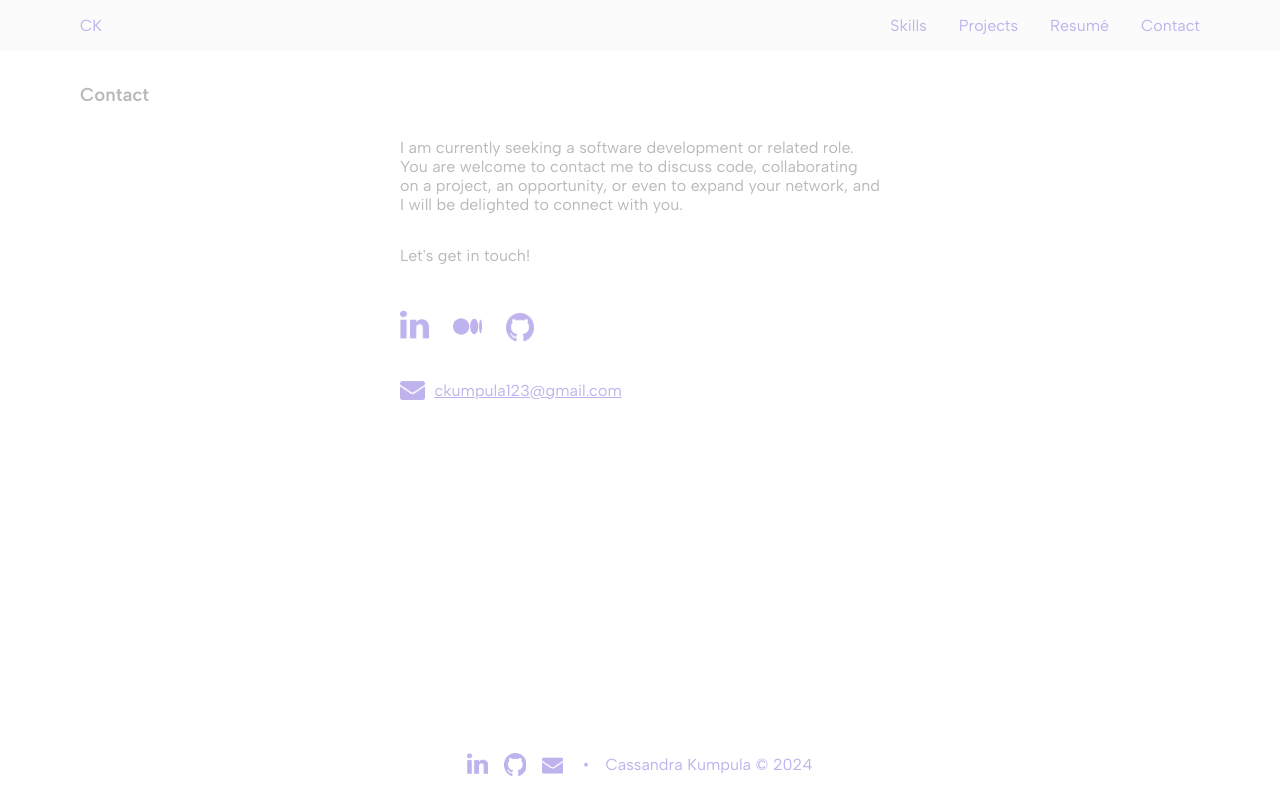
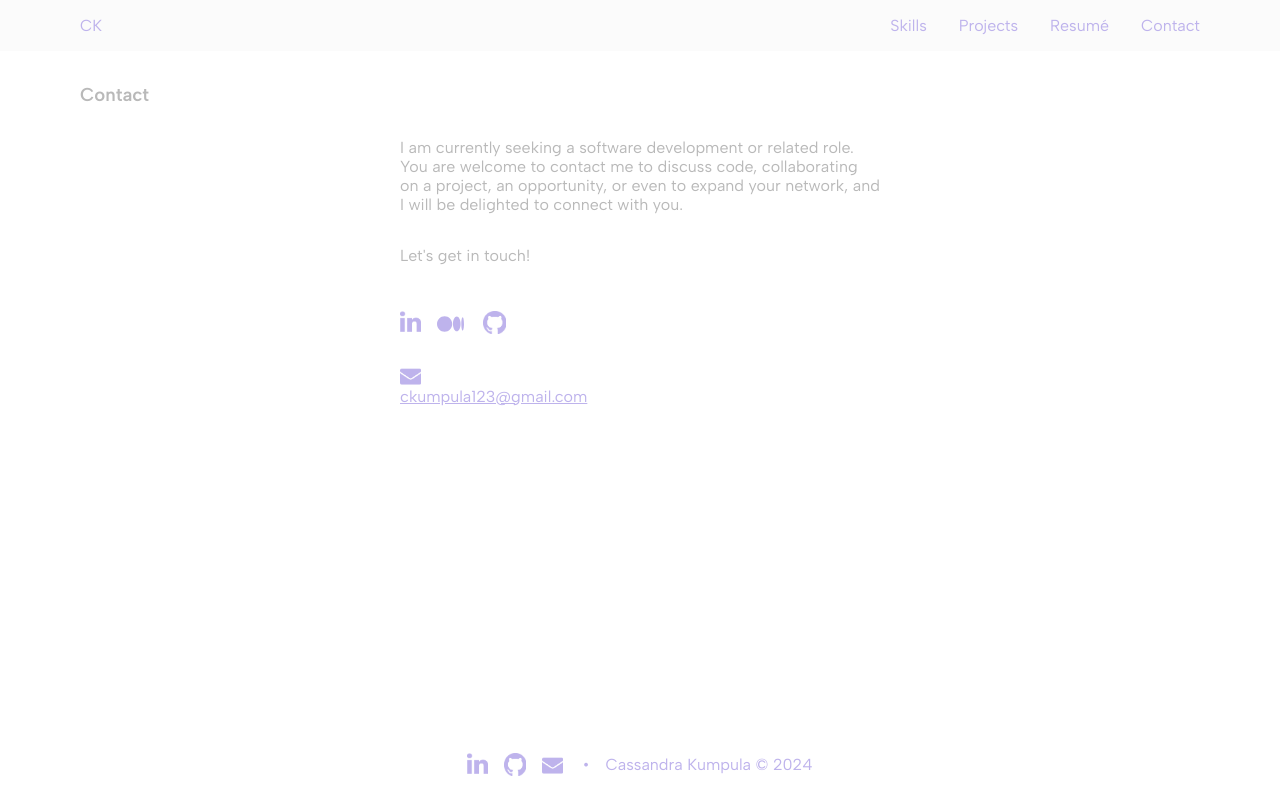
Before and after one commit to cassiek/portfolio, a React (Vite) app: page /contact in a window 1280 px wide. Built offline with nearby package versions, Linux system fonts and the light colour scheme; no server answers.

Commit message:
update socials-icons on ContactPage for hover/click animations

```diff
--- a/src/pages/ContactPage/ContactPage.jsx
+++ b/src/pages/ContactPage/ContactPage.jsx
@@ -21,12 +21,12 @@ function ContactPage() {
                     <div>
                         <p className="contact-page__CTA">Let's get in touch!</p>
                         <div className="socials-icons">
-                            <Link to="https://www.linkedin.com/in/cassie-k/"><img src={LinkedIn} className="socials-icons__icon--linkedin" alt="LinkedIn icon linking to LinkedIn profile"/></Link>
-                            <Link to="https://medium.com/@cassiekumpula/about"><img src={Medium} className="socials-icons__icon--medium" alt="Medium icon linking to Medium profile"/></Link>
-                            <Link to="https://github.com/cassiek"><img src={GitHub} className="socials-icons__icon--github" alt="GitHub icon linking to GitHub profile"/></Link>
+                            <Link to="https://www.linkedin.com/in/cassie-k/" className="socials-icons__linkedin"></Link>
+                            <Link to="https://medium.com/@cassiekumpula/about" className="socials-icons__medium"></Link>
+                            <Link to="https://github.com/cassiek" className="socials-icons__github"></Link>
                         </div>
                         <div className="email">
-                            <Link className="email__link" to="mailto:ckumpula123@gmail.com"><img className="email__icon" src={email}/>ckumpula123@gmail.com</Link>
+                            <Link className="email__icon" to="mailto:ckumpula123@gmail.com"></Link><Link className="email__link" to="mailto:ckumpula123@gmail.com">ckumpula123@gmail.com</Link>
                         </div>
                     </div>
                 </div>
--- a/src/pages/ContactPage/ContactPage.scss
+++ b/src/pages/ContactPage/ContactPage.scss
@@ -50,28 +50,70 @@
 
 .socials-icons {
     display: flex;
-    &__icon--linkedin {
-        width: 1.8rem;
-        margin-top: -0.2rem;
-        margin-right: 1.5rem;
+    &__linkedin {
+        background-image: url('../../assets/icons/linkedin.png');
+        width: 1.3rem;
+        height: 1.3rem;
+        display: block;
+        margin-right: 1rem;
+        margin-top: -0.12rem;
+        background-repeat: no-repeat;
+        background-size: cover;
+        &:hover {
+            background-image: url('../../assets/icons/linkedin-drkpurple.png');
+        }
+        &:active {
+            transform: translate(0, 0.2rem);
+        }
     }
-    &__icon--medium {
-        width: 1.8rem;
-        margin-top: 0.15rem;
-        margin-right: 1.5rem;
+    &__medium {
+        background-image: url('../../assets/icons/medium-brands-solid.svg');
+        width: 1.7rem;
+        height: 1.3rem;
+        display: block;
+        margin-right: 1.2rem;
+        background-repeat: no-repeat;
+        background-size: cover;
+        &:hover {
+            background-image: url('../../assets/icons/medium-brands-solid-drkpurple.svg');
+        }
+        &:active {
+            transform: translate(0, 0.2rem);
+        }
     }
-    &__icon--github {
-        width: 1.8rem;
+    &__github {
+        background-image: url('../../assets/icons/github.png');
+        width: 1.4rem;
+        height: 1.4rem;
+        display: block;
+        margin-right: 1rem;
+        margin-top: -0.1rem;
+        background-repeat: no-repeat;
+        background-size: cover;
+        &:hover {
+            background-image: url('../../assets/icons/github-drkpurple.png');
+        }
+        &:active {
+            transform: translate(0, 0.2rem);
+        }
     }
 }
 
 .email {
     margin: 2rem 0 2rem 0;
     &__icon {
-        width: 1.55rem;
-        margin-right: 0.4rem;
-        @include tablet {
-            margin-right: 0.6rem;
+        background-image: url('../../assets/icons/email.png');
+        width: 1.3rem;
+        height: 1.3rem;
+        display: block;
+        margin-right: 1.2rem;
+        background-repeat: no-repeat;
+        background-size: cover;
+        &:hover {
+            background-image: url('../../assets/icons/email-drkpurple.png');
+        }
+        &:active {
+            transform: translate(0, 0.2rem);
         }
     }
     &__link {
```
Also changed, not shown: src/assets/icons/medium-brands-solid-drkpurple.svg (added).
